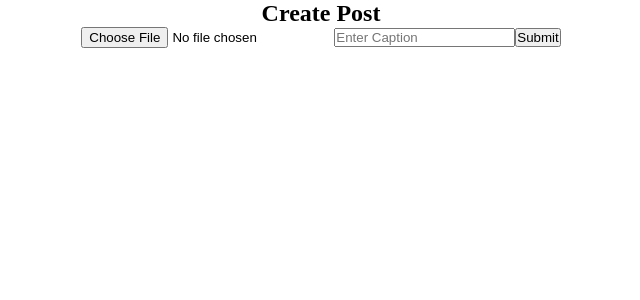
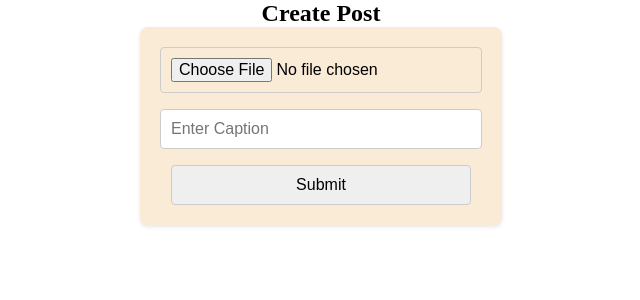
Before and after one commit to gaganchaudhary4421-ops/Learning-Backend, a React app in the folder Frontend/frontend/: page /create-post in a window 1280 px wide. Shown: the top 300 px of the page, without its empty margins (319-959 px from the left). Built offline with nearby package versions, Linux system fonts and the light colour scheme; the HTML template or start-up script is replaced by a standard one.

Commit message:
Building create post page

```diff
--- a/Frontend/frontend/src/index.css
+++ b/Frontend/frontend/src/index.css
@@ -16,3 +16,31 @@
   width: 100%;
   flex-direction: column;
 }
+.create-post-section form {
+  display: flex;
+  flex-direction: column;
+  gap: 1rem;
+  justify-content: center;
+  align-items: center;
+  background-color: antiquewhite;
+  padding: 20px;
+  border-radius: 8px;
+  box-shadow: 0 2px 4px rgba(0, 0, 0, 0.1);
+}
+.create-post-section form input,
+.create-post-section form textarea {
+  width: 300px;
+  padding: 10px;
+  border: 1px solid #ccc;
+  border-radius: 4px;
+  font-size: 16px;
+}
+.create-post-section form button {
+  padding: 10px 20px;
+  background-color: #007bff;
+  color: white;
+  border: none;
+  border-radius: 4px;
+  cursor: pointer;
+  font-size: 16px;
+}
```
